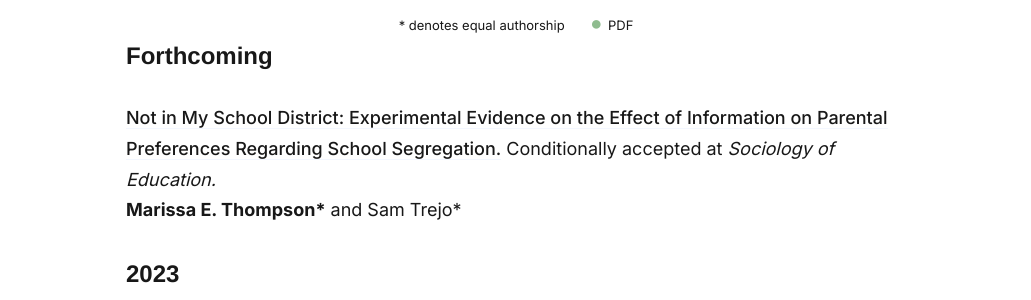
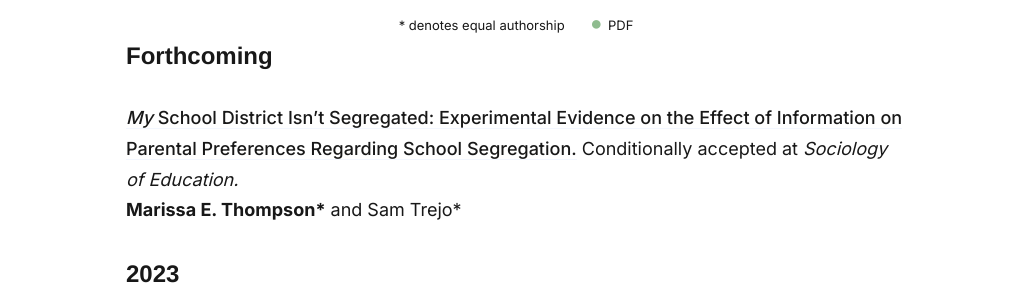
Before and after one commit to marissaethompson/marissaethompson.github.io, a Jekyll site: the page built from _pages/research.md, in a window 1280 px wide. Shown: the part 275-575 px from the top of the page, without its empty margins (124-1155 px from the left). Built offline with Jekyll 4.4.1, drawn with Linux system fonts in a browser that asks for light colours; nearby versions of some CDN libraries; some web fonts are replaced.

Commit message:
May_2023_v02

```diff
--- a/_pages/research.md
+++ b/_pages/research.md
@@ -24,7 +24,7 @@ image:
 
 ## Forthcoming
 
- [Not in My School District: Experimental Evidence on the Effect of Information on Parental Preferences Regarding School Segregation.](https://osf.io/preprints/socarxiv/2wfjn) Conditionally accepted at <i>Sociology of Education.</i><br>
+ [<i>My</i> School District Isn't Segregated: Experimental Evidence on the Effect of Information on Parental Preferences Regarding School Segregation.](https://osf.io/preprints/socarxiv/2wfjn) Conditionally accepted at <i>Sociology of Education.</i><br>
 <b> Marissa E. Thompson\*</b> and Sam Trejo\*
 
 ## 2023
```
Also changed, not shown: 2 other files.
